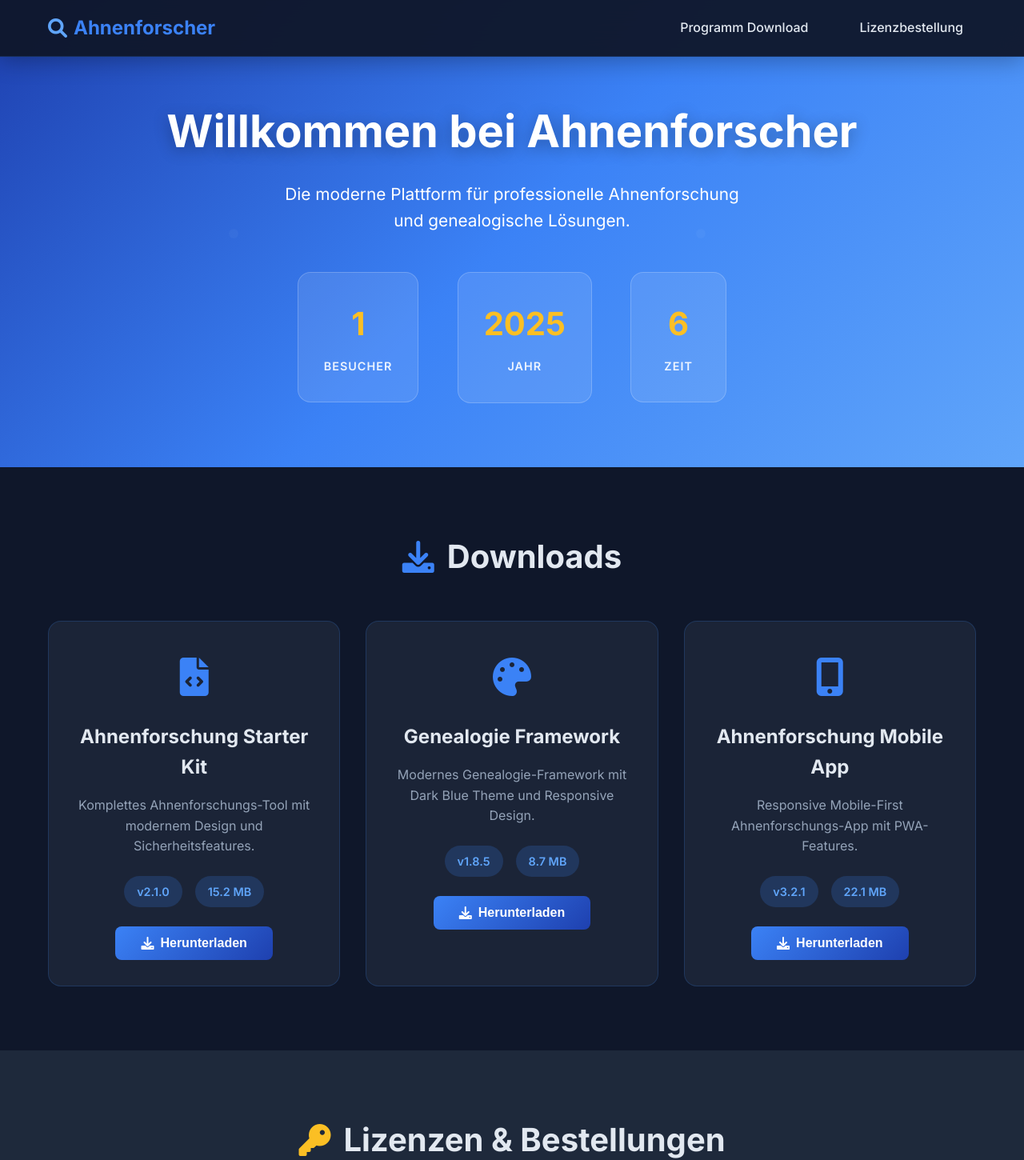
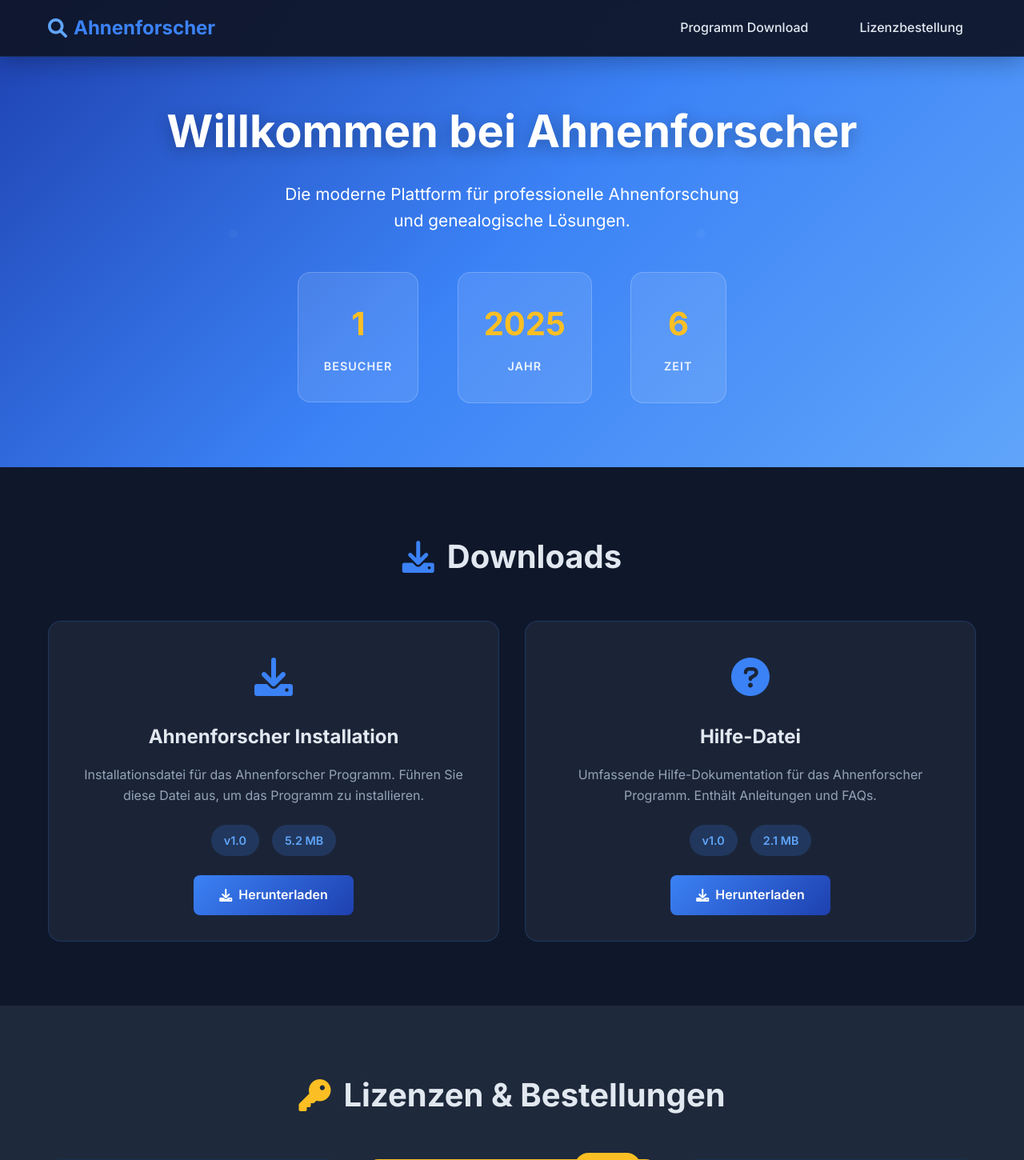
Before and after one commit to rschlauri/cursorweb, a PHP site: page / in a window 1280 px wide. Shown: the top 1450 px of the page at 80% size. Run offline with PHP 8.4, Linux system fonts and the light colour scheme.

Commit message:
Update: Simplified download section to only 2 files - ahndisk.exe and Ahnenforscher.chm

```diff
--- a/css/style.css
+++ b/css/style.css
@@ -283,11 +283,14 @@ body {
     display: inline-flex;
     align-items: center;
     gap: 0.5rem;
+    text-decoration: none;
 }
 
 .btn-download:hover {
     transform: translateY(-2px);
     box-shadow: 0 8px 25px rgba(59, 130, 246, 0.4);
+    color: white;
+    text-decoration: none;
 }
 
 /* Licenses Section */
--- a/index.php
+++ b/index.php
@@ -56,47 +56,32 @@
                 <div class="download-grid">
                     <div class="download-card">
                         <div class="download-icon">
-                            <i class="fas fa-file-code"></i>
+                            <i class="fas fa-download"></i>
                         </div>
-                        <h3>Ahnenforschung Starter Kit</h3>
-                        <p>Komplettes Ahnenforschungs-Tool mit modernem Design und Sicherheitsfeatures.</p>
+                        <h3>Ahnenforscher Installation</h3>
+                        <p>Installationsdatei für das Ahnenforscher Programm. Führen Sie diese Datei aus, um das Programm zu installieren.</p>
                         <div class="download-info">
-                            <span class="version">v2.1.0</span>
-                            <span class="size">15.2 MB</span>
+                            <span class="version">v1.0</span>
+                            <span class="size">5.2 MB</span>
                         </div>
-                        <button class="btn btn-download" onclick="downloadFile('php-starter-kit.zip')">
+                        <a href="download/ahndisk.exe" class="btn btn-download" download>
                             <i class="fas fa-download"></i> Herunterladen
-                        </button>
+                        </a>
                     </div>
 
                     <div class="download-card">
                         <div class="download-icon">
-                            <i class="fas fa-palette"></i>
+                            <i class="fas fa-question-circle"></i>
                         </div>
-                        <h3>Genealogie Framework</h3>
-                        <p>Modernes Genealogie-Framework mit Dark Blue Theme und Responsive Design.</p>
+                        <h3>Hilfe-Datei</h3>
+                        <p>Umfassende Hilfe-Dokumentation für das Ahnenforscher Programm. Enthält Anleitungen und FAQs.</p>
                         <div class="download-info">
-                            <span class="version">v1.8.5</span>
-                            <span class="size">8.7 MB</span>
+                            <span class="version">v1.0</span>
+                            <span class="size">2.1 MB</span>
                         </div>
-                        <button class="btn btn-download" onclick="downloadFile('css-framework.zip')">
+                        <a href="download/Ahnenforscher.chm" class="btn btn-download" download>
                             <i class="fas fa-download"></i> Herunterladen
-                        </button>
-                    </div>
-
-                    <div class="download-card">
-                        <div class="download-icon">
-                            <i class="fas fa-mobile-alt"></i>
-                        </div>
-                        <h3>Ahnenforschung Mobile App</h3>
-                        <p>Responsive Mobile-First Ahnenforschungs-App mit PWA-Features.</p>
-                        <div class="download-info">
-                            <span class="version">v3.2.1</span>
-                            <span class="size">22.1 MB</span>
-                        </div>
-                        <button class="btn btn-download" onclick="downloadFile('mobile-template.zip')">
-                            <i class="fas fa-download"></i> Herunterladen
-                        </button>
+                        </a>
                     </div>
                 </div>
             </div>
--- a/js/script.js
+++ b/js/script.js
@@ -113,15 +113,10 @@ document.addEventListener('DOMContentLoaded', function() {
     }
 });
 
-// Download functionality
+// Download functionality - now using direct links
 function downloadFile(filename) {
-    // Simulate download
+    // This function is kept for compatibility but downloads are now handled by direct links
     showNotification(`Download von ${filename} gestartet...`, 'info');
-
-    // In a real application, this would trigger an actual download
-    setTimeout(() => {
-        showNotification(`${filename} erfolgreich heruntergeladen!`, 'success');
-    }, 2000);
 }
 
 // License ordering functionality
```
Also changed, not shown: download/README.txt (added), 2 other files.
